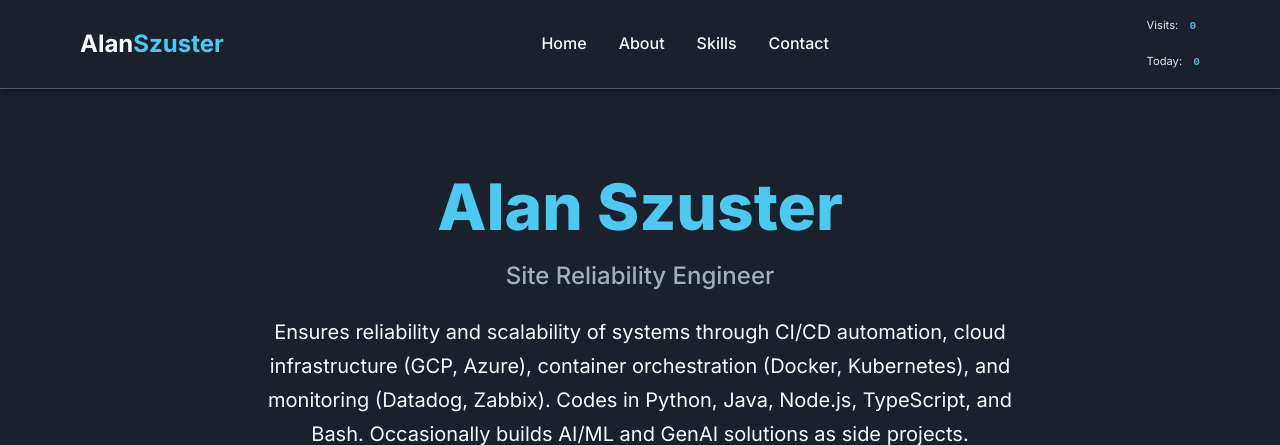
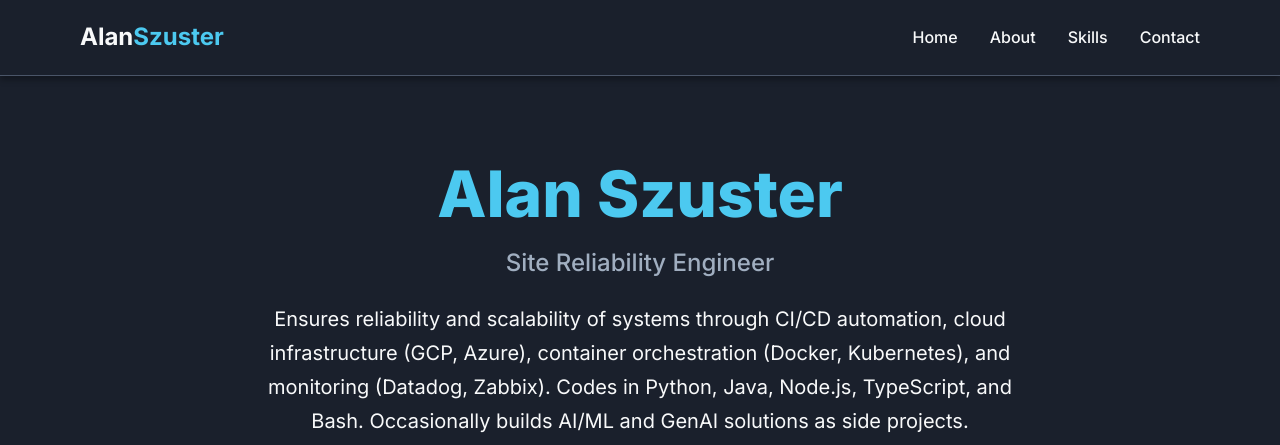
Before and after one commit to alanszuster/alanszuster.page, a Flask app: page / in a window 1280 px wide. Shown: the top 445 px of the page. Run offline with Flask 3, Linux system fonts and the light colour scheme.

Commit message:
Remove visitor counter functionality

```diff
--- a/app.py
+++ b/app.py
@@ -10,5 +10,8 @@ app = Flask(__name__)
 def index():
     return render_template('onepage.html', year=datetime.now().year)
 
+# For Vercel serverless functions
+app = app
+
 if __name__ == '__main__':
     app.run(debug=True)
--- a/requirements.txt
+++ b/requirements.txt
@@ -1,6 +1,4 @@
 Flask==2.3.2
 Jinja2==3.1.2
 Werkzeug==2.3.6
-Frozen-Flask==0.18
 python-dotenv==1.0.0
-gunicorn==21.2.0
--- a/static/css/styles.css
+++ b/static/css/styles.css
@@ -532,44 +532,6 @@ footer {
     color: var(--primary-color);
 }
 
-.visitor-counter {
-    opacity: 0;
-    transition: opacity 0.8s ease;
-    font-size: 0.85rem;
-    margin-top: 0.75rem;
-    /* Safari fix */
-    -webkit-transition: opacity 0.8s ease;
-    -webkit-opacity: 0;
-    display: block;
-    visibility: visible !important; /* Ensure visibility in Safari */
-}
-
-.header-counter {
-    font-size: 0.7rem;
-    margin: 0;
-    display: flex;
-    align-items: center;
-}
-
-.header-counter .visit-stats {
-    display: flex;
-    gap: 1rem;
-    color: var(--text-light);
-    opacity: 0.9;
-}
-
-.header-counter .stat-value {
-    color: var(--primary-color);
-    font-weight: 700;
-}
-
-.visitor-counter.visible {
-    opacity: 1;
-    -webkit-opacity: 1;
-    /* Ensure the counter is visible with higher specificity instead of !important */
-    visibility: visible;
-}
-
 .visit-stats {
     display: flex;
     flex-direction: column;
@@ -659,18 +621,8 @@ footer {
     }
 }
 
-/* Mobile Safari fix for visitor counter */
+/* Mobile navigation */
 @media (max-width: 767px) {
-    .visitor-counter {
-        opacity: 1;
-        -webkit-opacity: 1;
-        visibility: visible;
-    }
-
-    .header-counter {
-        font-size: 0.65rem;
-    }
-
     .nav {
         flex-wrap: wrap;
     }
--- a/static/js/counter-ga.js
+++ /dev/null
@@ -1,92 +0,0 @@
-document.addEventListener('DOMContentLoaded', function() {
-    const counterElement = document.getElementById('counter-digits');
-    const todayElement = document.getElementById('today-visits');
-    const visitorCounter = document.getElementById('visitor-counter');
-
-    if (!counterElement || !todayElement) return;
-
-    // Ustawienie klucza dla naszej strony (alanszuster.github.io)
-    const NAMESPACE_KEY = 'alanszuster-portfolio';
-    const TOTAL_KEY = 'total-visits';
-    const TODAY_KEY = 'today-' + new Date().toISOString().split('T')[0];
-
-    // Funkcja pobierająca wartość licznika
-    async function getCount(key) {
-        try {
-            const response = await fetch(`https://api.countapi.xyz/get/${NAMESPACE_KEY}/${key}`);
-            const data = await response.json();
-            return data.value || 0;
-        } catch (error) {
-            console.error('Error fetching counter:', error);
-            return 0;
-        }
-    }
-
-    // Funkcja zwiększająca licznik
-    async function incrementCount(key) {
-        try {
-            const response = await fetch(`https://api.countapi.xyz/hit/${NAMESPACE_KEY}/${key}`);
-            const data = await response.json();
-            return data.value;
-        } catch (error) {
-            console.error('Error incrementing counter:', error);
-            return 0;
-        }
-    }
-
-    // Sprawdzenie, czy już odwiedziliśmy stronę w tej sesji
-    const sessionKey = 'visitedThisSession';
-    const hasVisitedThisSession = sessionStorage.getItem(sessionKey);
-
-    // Pobierz i zaktualizuj liczniki
-    (async function updateCounters() {
-        // Pobierz całkowity licznik
-        let totalCount = 0;
-
-        // Jeśli to nowa sesja, zwiększ liczniki
-        if (!hasVisitedThisSession) {
-            totalCount = await incrementCount(TOTAL_KEY);
-            await incrementCount(TODAY_KEY);
-            sessionStorage.setItem(sessionKey, 'true');
-        } else {
-            totalCount = await getCount(TOTAL_KEY);
-        }
-
-        // Pobierz licznik dzisiejszych odwiedzin
-        const todayCount = await getCount(TODAY_KEY);
-
-        // Aktualizuj wyświetlane liczniki
-        if (counterElement) {
-            counterElement.textContent = totalCount.toLocaleString();
-            // Animacja licznika całkowitego
-            animateValue(counterElement, totalCount > 0 ? totalCount - 1 : 0, totalCount, 1000);
-        }
-
-        if (todayElement) {
-            todayElement.textContent = todayCount.toLocaleString();
-        }
-
-        // Pokaż licznik
-        if (visitorCounter) {
-            visitorCounter.classList.add('visible');
-
-            // Safari mobile fix - ensure counter is visible
-            visitorCounter.style.opacity = '1';
-            visitorCounter.style.visibility = 'visible';
-        }
-    })();
-});
-
-function animateValue(element, start, end, duration) {
-    let startTimestamp = null;
-    const step = (timestamp) => {
-        if (!startTimestamp) startTimestamp = timestamp;
-        const progress = Math.min((timestamp - startTimestamp) / duration, 1);
-        const value = Math.floor(progress * (end - start) + start);
-        element.textContent = value.toLocaleString();
-        if (progress < 1) {
-            window.requestAnimationFrame(step);
-        }
-    };
-    window.requestAnimationFrame(step);
-}
--- a/templates/base.html
+++ b/templates/base.html
@@ -31,13 +31,6 @@
                     <a href="#contact" class="scroll-link">Contact</a>
                 </div>
 
-                <div id="visitor-counter" class="visitor-counter header-counter">
-                    <div class="visit-stats">
-                        <span>Visits: <span id="counter-digits" class="stat-value">0</span></span>
-                        <span>Today: <span id="today-visits" class="stat-value">0</span></span>
-                    </div>
-                </div>
-
                 <div class="hamburger">
                     <span></span>
                     <span></span>
@@ -68,7 +61,6 @@
     </footer>
 
     <script src="{{ url_for('static', filename='js/main.js') }}"></script>
-    <script src="{{ url_for('static', filename='js/counter-ga.js') }}"></script>
     {% block scripts %}
     {% endblock %}
 </body>
```
Also changed, not shown: vercel.json (added), 1 other file.
